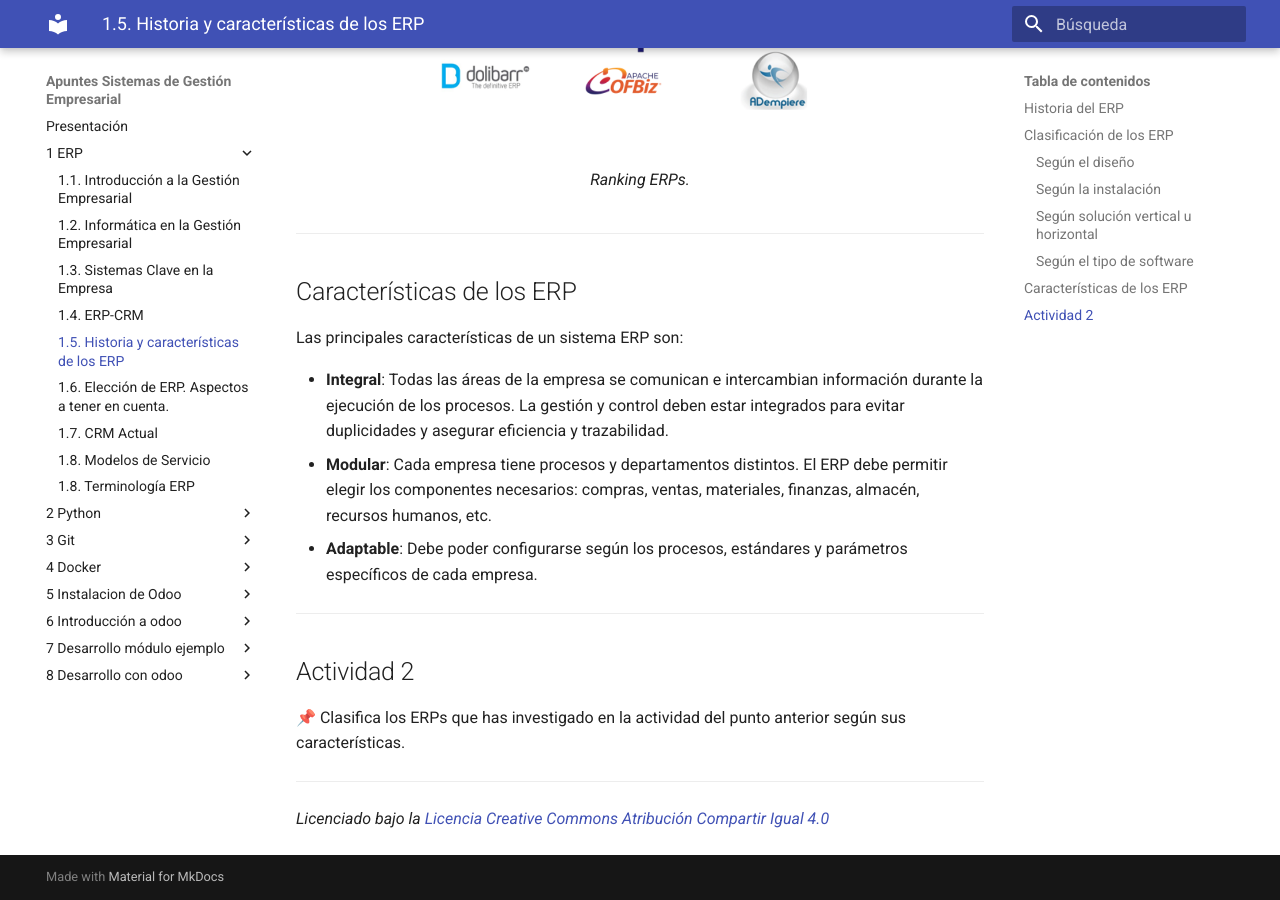
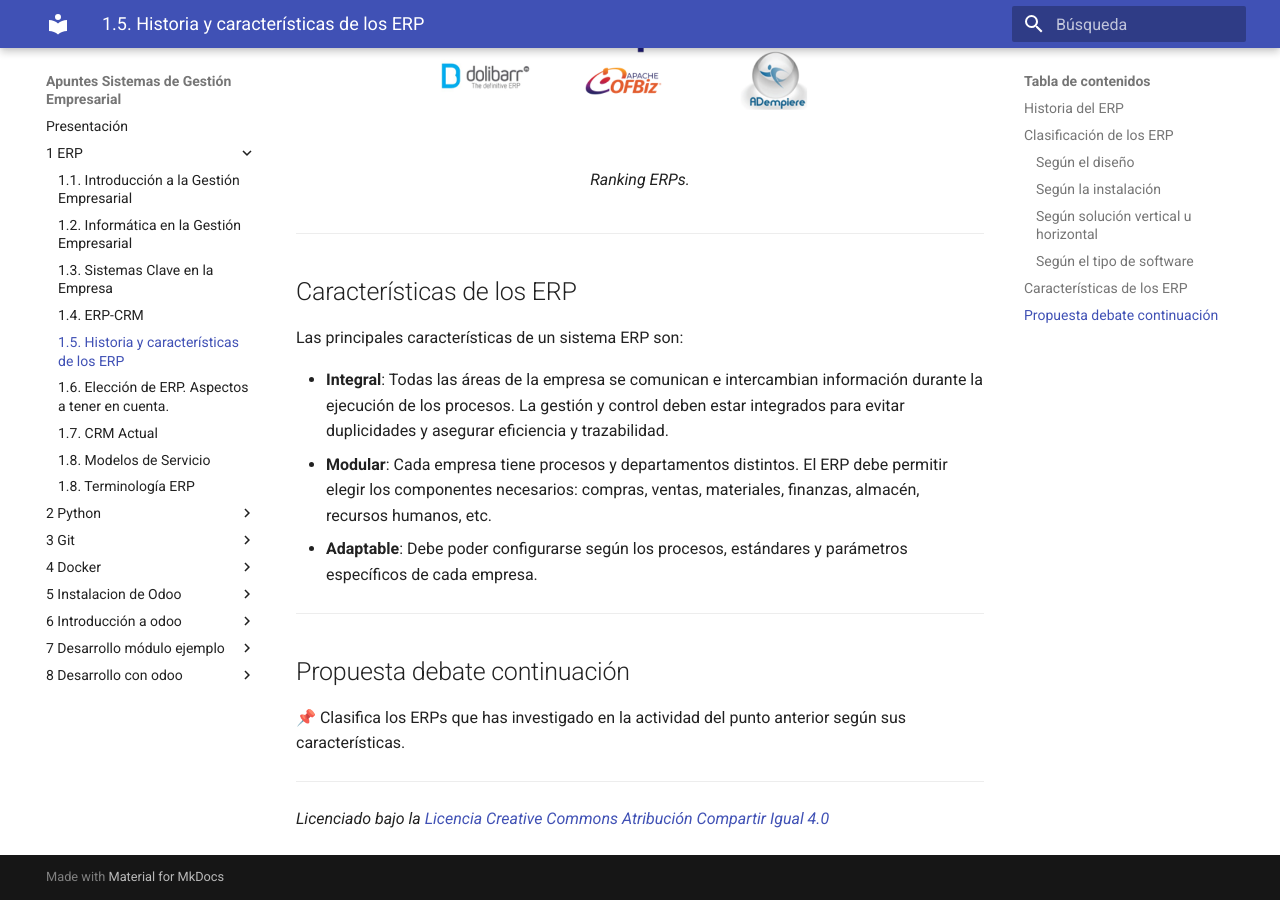
Before and after one commit to apuntes-sergio/sge, an MkDocs documentation site: the page built from docs/1_5_ERP_actuales.md, in a window 1280 px wide and 900 px high, scrolled down 2800 px. Built offline with MkDocs 1.6.1 and Material for MkDocs 9.7.7, drawn with Linux system fonts in a browser that asks for light colours.

Commit message:
Revisión tareas ERP

```diff
--- a/docs/1_4_ERP_CRM.md
+++ b/docs/1_4_ERP_CRM.md
@@ -61,7 +61,7 @@ Las funciones de atención al cliente de un CRM también fomentan la fidelizaci
 
 ---
 
-## Actividad
+## Propuesta debate
 
 🔍 Investiga algunos ERPs actuales disponibles en el mercado.
 
--- a/docs/1_5_ERP_actuales.md
+++ b/docs/1_5_ERP_actuales.md
@@ -67,7 +67,7 @@ Las principales características de un sistema ERP son:
 
 ---
 
-## Actividad 2
+## Propuesta debate continuación
 
 📌 Clasifica los ERPs que has investigado en la actividad del punto anterior según sus características.
 
```
